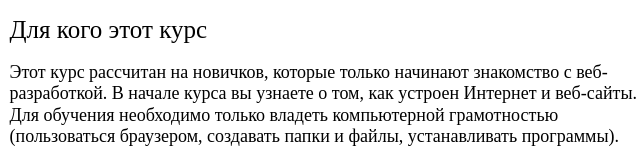
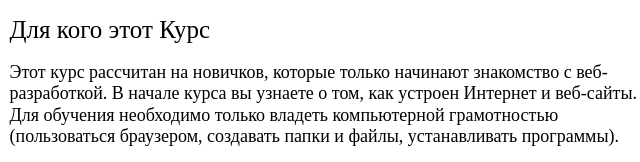
Before and after one commit to Pzqu/students, a plain HTML site: page index.html in a window 1280 px wide. Shown: the part 477-639 px from the top of the page, 193-833 px from the left. Drawn offline with Linux system fonts and the light colour scheme.

Commit message:
asfafafsafasf

```diff
--- a/index.html
+++ b/index.html
@@ -31,7 +31,7 @@
 
                 <div class="main__container">
 
-                    <h2 class="main__subtitle">Для кого этот курс</h2>
+                    <h2 class="main__subtitle">Для кого этот Курс</h2>
 
                     <p class="main__text">Этот курс рассчитан на новичков, которые только начинают знакомство с веб-разработкой. В
                         начале курса вы узнаете о том, как устроен Интернет и веб-сайты.
```
